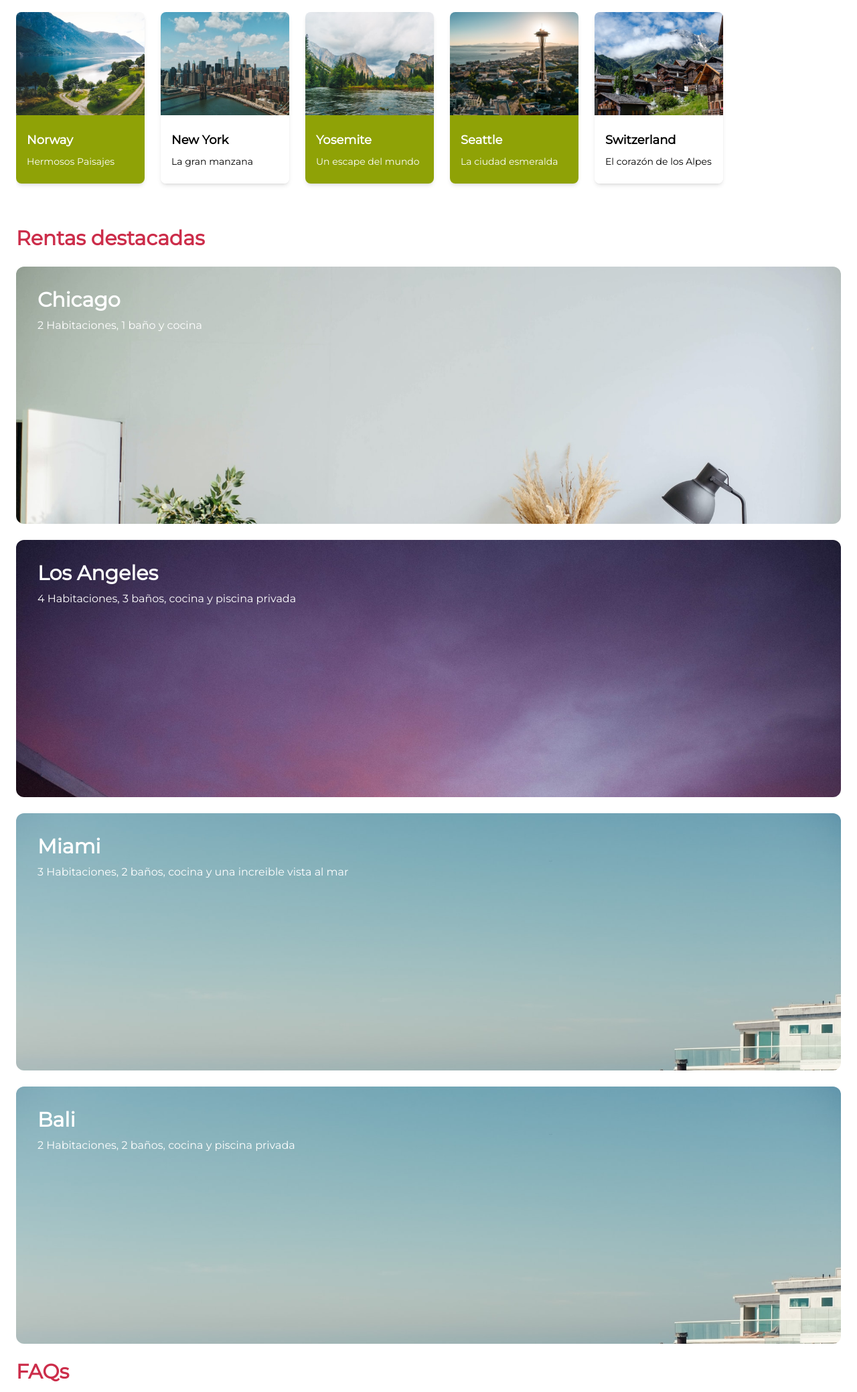
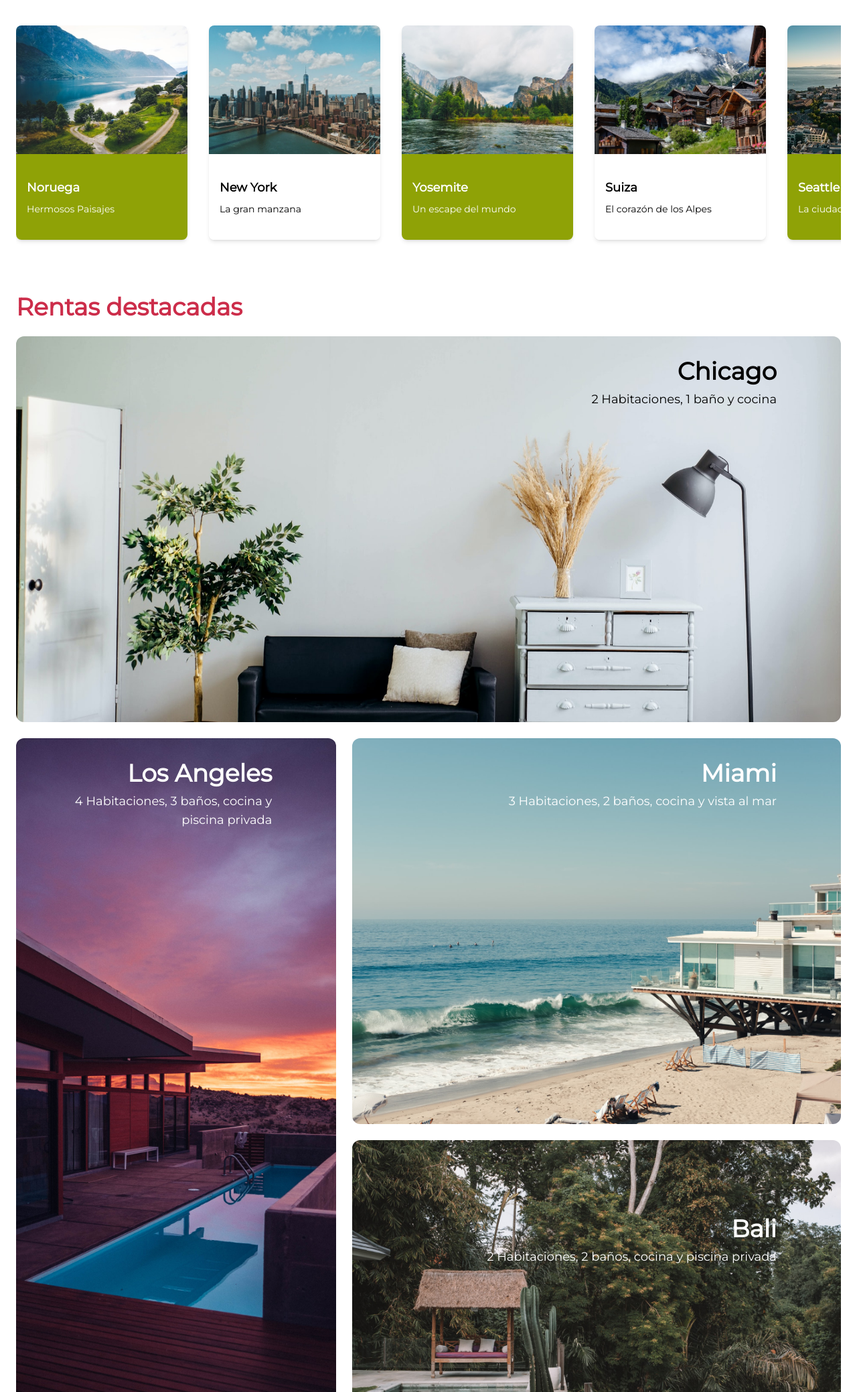
Before and after one commit to albertoBetancourt/horizon-travel, a website: page public/index.html in a window 1280 px wide. Shown: the part 722-2800 px from the top of the page at 67% size. Drawn offline with Linux system fonts and the light colour scheme.

Commit message:
se agregan cambios renposivos al proyecto para version desktop

```diff
--- a/public/index.html
+++ b/public/index.html
@@ -20,7 +20,8 @@
             <!-- Home -->
             <div id="home">
                 <div class="w-full h-3/4">
-                    <div class="w-full h-full flex flex-col absolute space-y-96 py-4 items-center lg:space-y-0 lg:items-start lg:pt-42 lg:justify-start">
+                    <div
+                        class="w-full h-full flex flex-col absolute space-y-96 py-4 items-center lg:space-y-0 lg:items-start lg:pt-42 lg:justify-start">
                         <input class="w-48 outline-none p-3 rounded-full shadow-sm bg-white
                         transition-width duration-500 ease-in-out focus:ring-2 focus:w-11/12 lg:hidden"
                             placeholder="San Francisco" type="search">
@@ -33,7 +34,8 @@
                             Explorar
                         </button>
                     </div>
-                    <div class="w-full h-full lg:h-[40rem] lg:bg-(image:--background-san-francisco-desktop) lg:bg-cover lg:bg-center">
+                    <div
+                        class="w-full h-full lg:h-[40rem] lg:bg-(image:--background-san-francisco-desktop) lg:bg-cover lg:bg-center">
                         <img class="lg:hidden" src="./img/sanFrancisco.jpg" alt="San Francisco">
                     </div>
                 </div>
@@ -41,67 +43,100 @@
 
             <!-- Recomendados -->
             <div class="p-6" id="recomendados">
-                <div class="text-3xl font-semibold text-primary">Recomendados</div>
-                <div
-                    class="w-auto h-72 items-center mt-6 overflow-x-auto overscroll-x-contain flex space-x-6 overflow-y-hidden">
-                    <div class="Card">
+                <div class="text-3xl font-semibold text-primary lg:text-4xl">Recomendados</div>
+                <div class="w-auto h-72 items-center mt-6 overflow-x-auto overscroll-x-contain flex space-x-6 overflow-y-hidden lg:h-96 lg:space-x-8">
+                    <div class="Card ">
                         <div class="Card--cover bg-(image:--background-norway)"></div>
                         <div class="Card--info bg-secondary">
-                            <p class="text-white font-bold text-lg">Norway</p>
+                            <p class="text-white font-bold text-lg">Noruega</p>
                             <p class="text-white text-sm">Hermosos Paisajes</p>
                         </div>
                     </div>
-                    <div class="Card">
+                    <div class="Card ">
                         <div class="Card--cover bg-(image:--background-new-york)"></div>
                         <div class="Card--info bg-white">
                             <p class="text-terciary font-bold text-lg">New York</p>
                             <p class="text-terciary text-sm">La gran manzana</p>
                         </div>
                     </div>
-                    <div class="Card">
+                    <div class="Card ">
                         <div class="Card--cover bg-(image:--background-yosemite)"></div>
                         <div class="Card--info bg-secondary">
                             <p class="text-white font-bold text-lg">Yosemite</p>
                             <p class="text-white text-sm">Un escape del mundo</p>
                         </div>
                     </div>
-                    <div class="Card">
+                    <div class="Card ">
+                        <div class="Card--cover bg-(image:--background-switzerland)"></div>
+                        <div class="Card--info bg-white">
+                            <p class="text-terciary font-bold text-lg">Suiza</p>
+                            <p class="text-terciary text-sm">El corazón de los Alpes</p>
+                        </div>
+                    </div>
+                    <div class="Card ">
                         <div class="Card--cover bg-(image:--background-seattle)"></div>
                         <div class="Card--info bg-secondary">
                             <p class="text-white font-bold text-lg">Seattle</p>
                             <p class="text-white text-sm">La ciudad esmeralda</p>
                         </div>
                     </div>
-                    <div class="Card">
-                        <div class="Card--cover bg-(image:--background-switzerland)"></div>
+                    <div class="Card ">
+                        <div class="Card--cover bg-(image:--background-sydney) bg-center"></div>
                         <div class="Card--info bg-white">
-                            <p class="text-terciary font-bold text-lg">Switzerland</p>
-                            <p class="text-terciary text-sm">El corazón de los Alpes</p>
+                            <p class="text-terciary font-bold text-lg">Sydney</p>
+                            <p class="text-terciary text-sm">Conoce la famosísima Opera</p>
+                        </div>
+                    </div>
+                    <div class="Card ">
+                        <div class="Card--cover bg-(image:--background-europe) bg-center"></div>
+                        <div class="Card--info bg-secondary">
+                            <p class="text-white font-bold text-lg">Edimburgo</p>
+                            <p class="text-white text-sm">Conoce los castillos medievales</p>
+                        </div>
+                    </div>
+                    <div class="Card ">
+                        <div class="Card--cover bg-(image:--background-iceland)"></div>
+                        <div class="Card--info bg-white">
+                            <p class="text-terciary font-bold text-lg">Islandia</p>
+                            <p class="text-terciary text-sm">La tierra del fuego y el hielo</p>
                         </div>
                     </div>
                 </div>
             </div>
 
             <!-- Rentas Destacadas -->
-            <div class="px-6 h-auto w-full" id="rentas_destacadas">
-                <p class="text-3xl text-primary font-semibold pb-6 mt-6">Rentas destacadas</p>
-                <div class="w-full h-auto flex flex-col space-y-6 items-center justify-center">
-                    <div class="w-full h-96 bg-(image:--background-chicago) bg-cover rounded-xl">
-                        <p class="card-title">Chicago</p>
-                        <p class="text-md pl-8 text-white mr-24">2 Habitaciones, 1 baño y cocina</p>
+            <div class="px-6 h-full w-full" id="rentas_destacadas">
+                <p class="text-3xl text-primary font-semibold pb-6 mt-6 lg:text-4xl">Rentas destacadas</p>
+
+                <!-- Grid en desktop -->
+                <div class="w-full h-full grid grid-cols-1 gap-6 lg:grid-cols-5 lg:grid-rows-6 lg:text-right">
+
+                    <!-- Chicago (2 filas, 5 columnas arriba) -->
+                    <div class="w-full h-96 bg-(image:--background-chicago) bg-cover bg-center rounded-xl
+                        lg:col-span-5 lg:row-span-2 lg:h-[36rem]">
+                        <p class="card-title lg:mr-16 lg:text-4xl lg:bg-center lg:text-black">Chicago</p>
+                        <p class="text-md pl-8 text-white mr-24 lg:text-lg lg:text-black">2 Habitaciones, 1 baño y cocina</p>
                     </div>
-                    <div class="w-full h-96 bg-(image:--background-la) bg-cover rounded-xl">
-                        <p class="card-title">Los Angeles</p>
-                        <p class="text-md pl-8 text-white mr-24">4 Habitaciones, 3 baños, cocina y piscina privada</p>
+
+                    <!-- Los Angeles (4 filas, 2 columnas a la izquierda) -->
+                    <div class="w-full h-96 bg-(image:--background-la) bg-cover bg-center rounded-xl
+                        lg:col-span-2 lg:row-span-4 lg:h-auto">
+                        <p class="card-title lg:mr-16 lg:text-4xl">Los Angeles</p>
+                        <p class="text-md pl-8 text-white mr-24 lg:text-lg">4 Habitaciones, 3 baños, cocina y piscina privada</p>
                     </div>
-                    <div class="w-full h-96 bg-(image:--background-miami) bg-cover rounded-xl">
-                        <p class="card-title">Miami</p>
-                        <p class="text-md pl-8 text-white mr-24">3 Habitaciones, 2 baños, cocina y una increible vista
-                            al mar</p>
+
+                    <!-- Miami (2 filas, 3 columnas derecha mitad) -->
+                    <div class="w-full h-96 bg-(image:--background-miami) bg-cover bg-center rounded-xl
+                        lg:col-span-3 lg:row-span-2 lg:h-auto">
+                        <p class="card-title lg:mr-16 lg:text-4xl">Miami</p>
+                        <p class="text-md pl-8 text-white mr-24 lg:text-lg">3 Habitaciones, 2 baños, cocina y vista al mar</p>
                     </div>
-                    <div class="w-full h-96 bg-(image:--background-miami) bg-cover rounded-xl">
-                        <p class="card-title">Bali</p>
-                        <p class="text-md pl-8 text-white mr-24">2 Habitaciones, 2 baños, cocina y piscina privada</p>
+
+                    <!-- Bali (2 filas, 3 columnas derecha abajo) -->
+                    <div class="w-full h-96 bg-(image:--background-bali) bg-cover bg-center rounded-xl
+                        lg:col-span-3 lg:row-span-2 lg:h-auto">
+                        <p class="card-title mt-16 lg:mr-16 lg:text-4xl lg:mt-20">Bali</p>
+                        <p class="text-md pl-8 text-white mr-24 lg:text-lg">2 Habitaciones, 2 baños, cocina y piscina privada</p>
                     </div>
                 </div>
             </div>
@@ -112,8 +147,8 @@
                     <p class="text-3xl text-primary font-semibold mt-6">FAQs</p>
 
                     <div>
-                        <p class="text-xl font-medium text-primary">Métodos de pago</p>
-                        <p class="text-md pt-2">
+                        <p class="text-xl font-medium text-primary lg:text-2xl">Métodos de pago</p>
+                        <p class="text-md pt-2 lg:text-lg lg:w-3/4">
                             Aceptamos una amplia variedad de métodos de pago, incluyendo VISA, MasterCard, American
                             Express, PayPal y Binance.
                             Todos los pagos se procesan de manera segura y protegida.
@@ -121,8 +156,8 @@
                     </div>
 
                     <div>
-                        <p class="text-xl font-medium text-primary">Estancias largas</p>
-                        <p class="text-md pt-2">
+                        <p class="text-xl font-medium text-primary lg:text-2xl">Estancias largas</p>
+                        <p class="text-md pt-2 lg:text-lg lg:w-3/4">
                             Si planeas una estadía prolongada, ofrecemos tarifas especiales y beneficios adicionales.
                             Las estancias de más de
                             una semana pueden incluir descuentos exclusivos, servicio de limpieza adicional y opciones
@@ -130,8 +165,8 @@
                         </p>
                     </div>
                     <div>
-                        <p class="text-xl font-medium text-primary">Política de cancelación</p>
-                        <p class="text-md pt-2">
+                        <p class="text-xl font-medium text-primary lg:text-2xl">Política de cancelación</p>
+                        <p class="text-md pt-2 lg:text-lg lg:w-3/4">
                             Entendemos que los planes pueden cambiar. Para estancias menores a una semana, puedes
                             cancelar sin penalización si nos notificas con al menos 3 días de anticipación.
                         </p>
@@ -155,8 +190,7 @@
     <div class="w-full h-16 bg-white fixed left-0 bottom-0 flex justify-around items-center px-4 shadow-md text-gray-300 lg:hidden"
         id="tab_bar">
         <a href="#home">
-            <svg xmlns="http://www.w3.org/2000/svg" fill="currentColor" viewBox="0 0 24 24"
-                class="w-8 h-8">
+            <svg xmlns="http://www.w3.org/2000/svg" fill="currentColor" viewBox="0 0 24 24" class="w-8 h-8">
                 <path
                     d="M11.47 3.841a.75.75 0 0 1 1.06 0l8.69 8.69a.75.75 0 1 0 1.06-1.061l-8.689-8.69a2.25 2.25 0 0 0-3.182 0l-8.69 8.69a.75.75 0 1 0 1.061 1.06l8.69-8.689Z" />
                 <path
@@ -165,24 +199,30 @@
         </a>
         <a href="#recomendados" class="text-primary">
             <svg xmlns="http://www.w3.org/2000/svg" fill="currentColor" viewBox="0 0 24 24" class="w-8 h-8">
-                <path fill-rule="evenodd" d="M8.161 2.58a1.875 1.875 0 0 1 1.678 0l4.993 2.498c.106.052.23.052.336 0l3.869-1.935A1.875 1.875 0 0 1 21.75 4.82v12.485c0 .71-.401 1.36-1.037 1.677l-4.875 2.437a1.875 1.875 0 0 1-1.676 0l-4.994-2.497a.375.375 0 0 0-.336 0l-3.868 1.935A1.875 1.875 0 0 1 2.25 19.18V6.695c0-.71.401-1.36 1.036-1.677l4.875-2.437ZM9 6a.75.75 0 0 1 .75.75V15a.75.75 0 0 1-1.5 0V6.75A.75.75 0 0 1 9 6Zm6.75 3a.75.75 0 0 0-1.5 0v8.25a.75.75 0 0 0 1.5 0V9Z" clip-rule="evenodd" />
+                <path fill-rule="evenodd"
+                    d="M8.161 2.58a1.875 1.875 0 0 1 1.678 0l4.993 2.498c.106.052.23.052.336 0l3.869-1.935A1.875 1.875 0 0 1 21.75 4.82v12.485c0 .71-.401 1.36-1.037 1.677l-4.875 2.437a1.875 1.875 0 0 1-1.676 0l-4.994-2.497a.375.375 0 0 0-.336 0l-3.868 1.935A1.875 1.875 0 0 1 2.25 19.18V6.695c0-.71.401-1.36 1.036-1.677l4.875-2.437ZM9 6a.75.75 0 0 1 .75.75V15a.75.75 0 0 1-1.5 0V6.75A.75.75 0 0 1 9 6Zm6.75 3a.75.75 0 0 0-1.5 0v8.25a.75.75 0 0 0 1.5 0V9Z"
+                    clip-rule="evenodd" />
             </svg>
         </a>
         <a href="#rentas_destacadas">
             <svg xmlns="http://www.w3.org/2000/svg" fill="currentColor" viewBox="0 0 24 24" class="w-8 h-8">
-                <path fill-rule="evenodd" d="M10.788 3.21c.448-1.077 1.976-1.077 2.424 0l2.082 5.006 5.404.434c1.164.093 1.636 1.545.749 2.305l-4.117 3.527 1.257 5.273c.271 1.136-.964 2.033-1.96 1.425L12 18.354 7.373 21.18c-.996.608-2.231-.29-1.96-1.425l1.257-5.273-4.117-3.527c-.887-.76-.415-2.212.749-2.305l5.404-.434 2.082-5.005Z" clip-rule="evenodd" />
+                <path fill-rule="evenodd"
+                    d="M10.788 3.21c.448-1.077 1.976-1.077 2.424 0l2.082 5.006 5.404.434c1.164.093 1.636 1.545.749 2.305l-4.117 3.527 1.257 5.273c.271 1.136-.964 2.033-1.96 1.425L12 18.354 7.373 21.18c-.996.608-2.231-.29-1.96-1.425l1.257-5.273-4.117-3.527c-.887-.76-.415-2.212.749-2.305l5.404-.434 2.082-5.005Z"
+                    clip-rule="evenodd" />
             </svg>
         </a>
         <a href="#faqs">
-            <svg xmlns="http://www.w3.org/2000/svg" fill="currentColor" viewBox="0 0 24 24"
-                class="w-8 h-8">
-                <path fill-rule="evenodd" d="M2.25 12c0-5.385 4.365-9.75 9.75-9.75s9.75 4.365 9.75 9.75-4.365 9.75-9.75 9.75S2.25 17.385 2.25 12Zm8.706-1.442c1.146-.573 2.437.463 2.126 1.706l-.709 2.836.042-.02a.75.75 0 0 1 .67 1.34l-.04.022c-1.147.573-2.438-.463-2.127-1.706l.71-2.836-.042.02a.75.75 0 1 1-.671-1.34l.041-.022ZM12 9a.75.75 0 1 0 0-1.5.75.75 0 0 0 0 1.5Z" clip-rule="evenodd" />
+            <svg xmlns="http://www.w3.org/2000/svg" fill="currentColor" viewBox="0 0 24 24" class="w-8 h-8">
+                <path fill-rule="evenodd"
+                    d="M2.25 12c0-5.385 4.365-9.75 9.75-9.75s9.75 4.365 9.75 9.75-4.365 9.75-9.75 9.75S2.25 17.385 2.25 12Zm8.706-1.442c1.146-.573 2.437.463 2.126 1.706l-.709 2.836.042-.02a.75.75 0 0 1 .67 1.34l-.04.022c-1.147.573-2.438-.463-2.127-1.706l.71-2.836-.042.02a.75.75 0 1 1-.671-1.34l.041-.022ZM12 9a.75.75 0 1 0 0-1.5.75.75 0 0 0 0 1.5Z"
+                    clip-rule="evenodd" />
             </svg>
         </a>
         <button>
-            <svg xmlns="http://www.w3.org/2000/svg" fill="currentColor" viewBox="0 0 24 24"
-                class="w-8 h-8">
-                <path fill-rule="evenodd" d="M9.528 1.718a.75.75 0 0 1 .162.819A8.97 8.97 0 0 0 9 6a9 9 0 0 0 9 9 8.97 8.97 0 0 0 3.463-.69.75.75 0 0 1 .981.98 10.503 10.503 0 0 1-9.694 6.46c-5.799 0-10.5-4.7-10.5-10.5 0-4.368 2.667-8.112 6.46-9.694a.75.75 0 0 1 .818.162Z" clip-rule="evenodd" />
+            <svg xmlns="http://www.w3.org/2000/svg" fill="currentColor" viewBox="0 0 24 24" class="w-8 h-8">
+                <path fill-rule="evenodd"
+                    d="M9.528 1.718a.75.75 0 0 1 .162.819A8.97 8.97 0 0 0 9 6a9 9 0 0 0 9 9 8.97 8.97 0 0 0 3.463-.69.75.75 0 0 1 .981.98 10.503 10.503 0 0 1-9.694 6.46c-5.799 0-10.5-4.7-10.5-10.5 0-4.368 2.667-8.112 6.46-9.694a.75.75 0 0 1 .818.162Z"
+                    clip-rule="evenodd" />
             </svg>
         </button>
     </div>
--- a/src/css/tailwind.css
+++ b/src/css/tailwind.css
@@ -26,7 +26,7 @@
 
 @layer components {
     .Card {
-        @apply w-48 h-64 shadow-md rounded-lg flex-none transform transition-all hover:translate-y-4 hover:shadow-xl;
+        @apply w-48 h-64 shadow-md rounded-lg flex-none transform transition-all hover:translate-y-4 hover:shadow-xl lg:w-64 lg:h-80;
     }
 
     .Card--cover {
@@ -40,4 +40,16 @@
     .card-title{
         @apply font-semibold text-3xl px-8 pt-8 pb-2 text-white;
     }
+
+    .bg-sydney {
+        background-image: var(--background-sydney);
+        background-position: bottom; /* Asegura que la imagen se alinee en la parte inferior */
+        background-size: cover;
+    }
+
+    .bg-edinburgh {
+        background-image: var(--background-europe);
+        background-position: bottom; /* Ajusta la imagen a la parte inferior */
+        background-size: cover;
+    }
 }
```
Also changed, not shown: public/css/tailwind.css.
